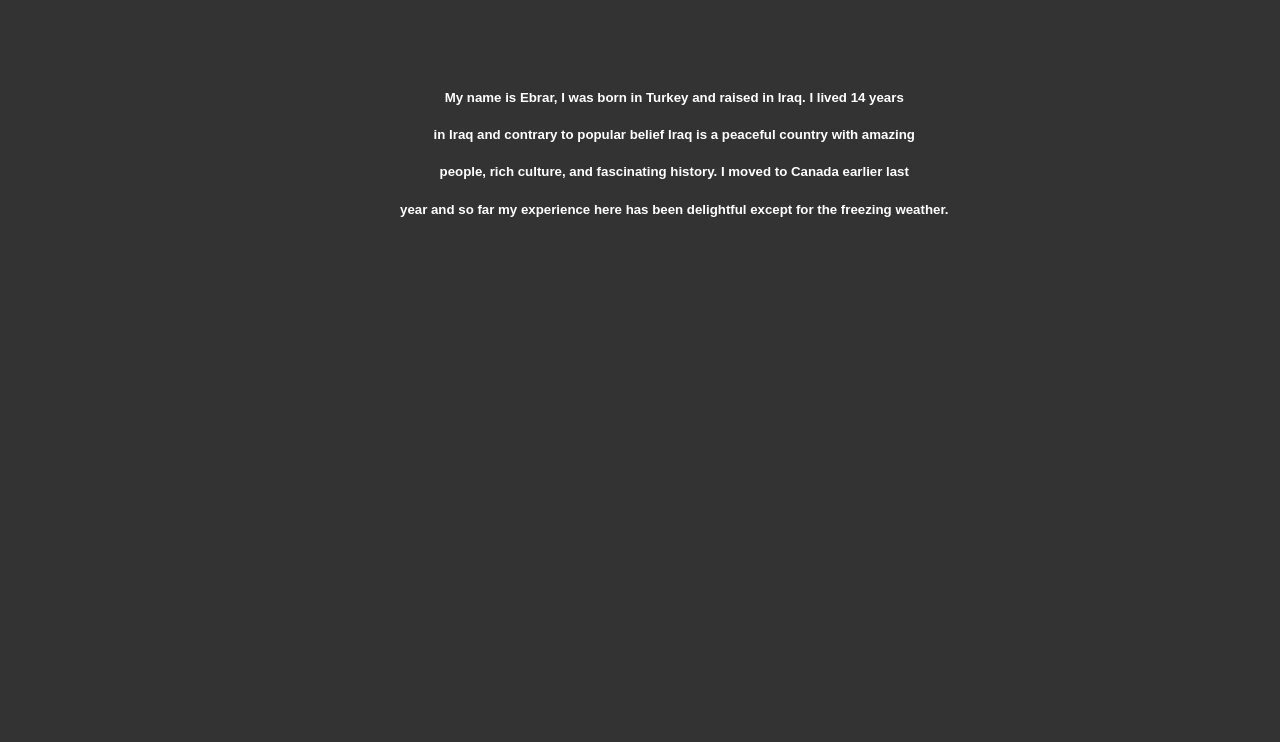
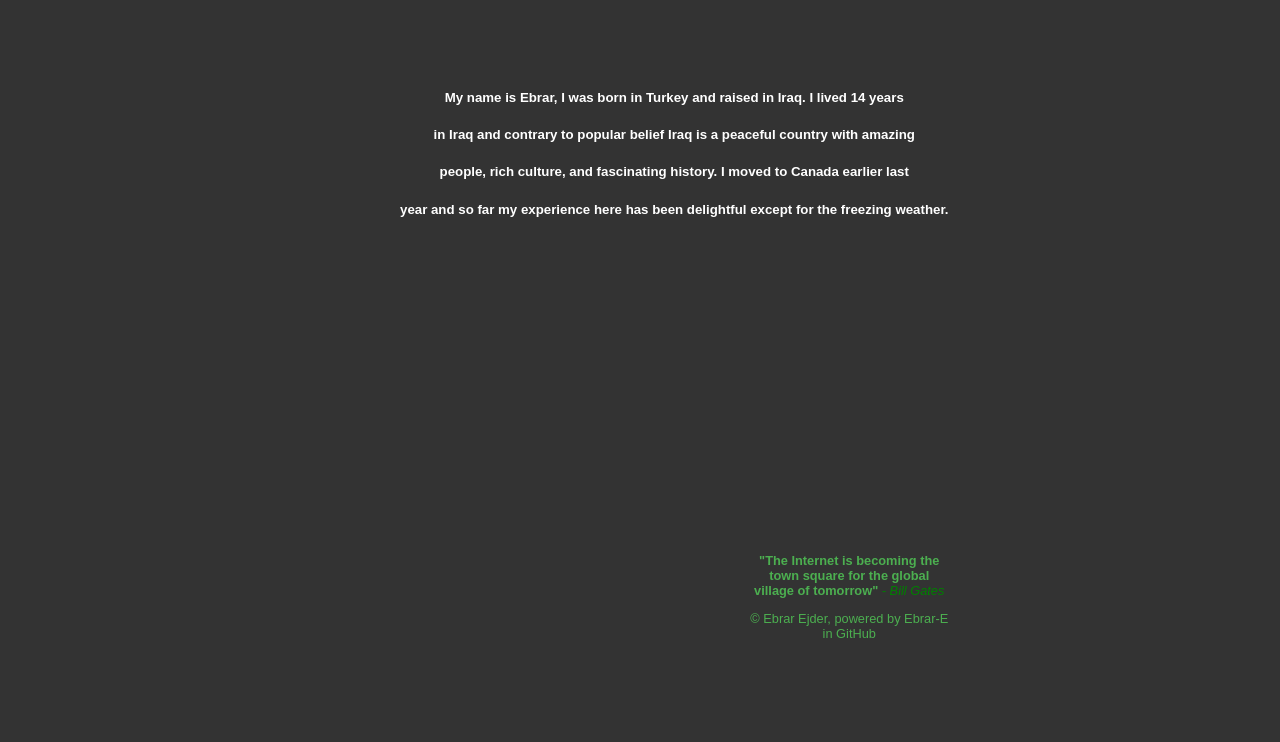
Before and after one commit to Ebrar-E/Who-Am-I, a plain HTML site: page childPages/AboutMe.html in a window 1280 px wide. Shown: the part 210-952 px from the top of the page. After the commit the page ends 863 px from the top, so only its background shows below. Drawn offline with Linux system fonts and the light colour scheme.

Commit message:
Update AboutMe.html

```diff
--- a/childPages/AboutMe.html
+++ b/childPages/AboutMe.html
@@ -110,7 +110,7 @@ a:active {
 
 
   <footer>
-        <div style = "position:absolute; color:#4CAF50; font-size:1vw; left:350px; top:1200px;">
+        <div style = "position:absolute; color:#4CAF50; font-size:1vw; left:350px; top:700px;">
         <style="background:black">
         <blockquote cite="https://www.brainyquote.com/quotes/bill_gates_384628">
           <!-- Date Accessed 20201120-->
```
